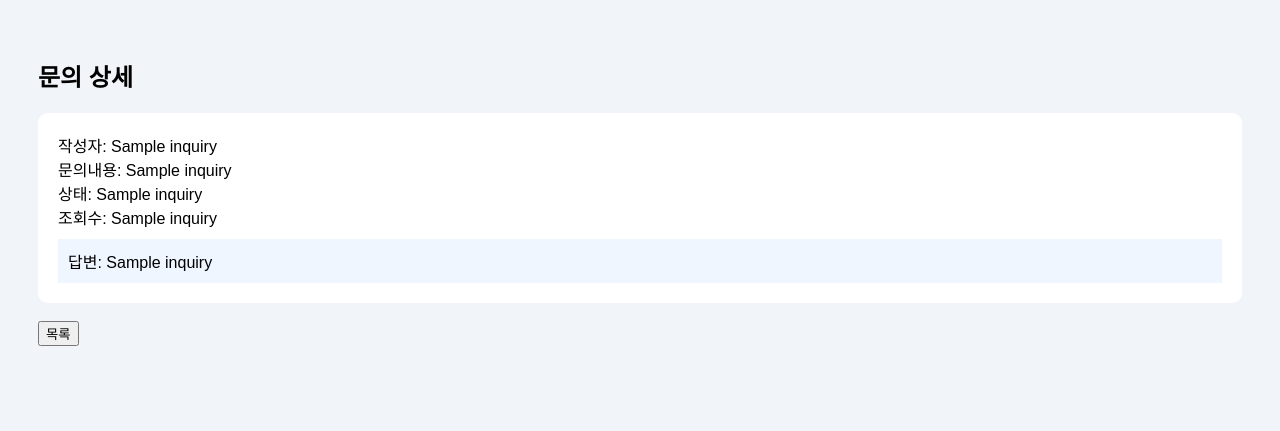
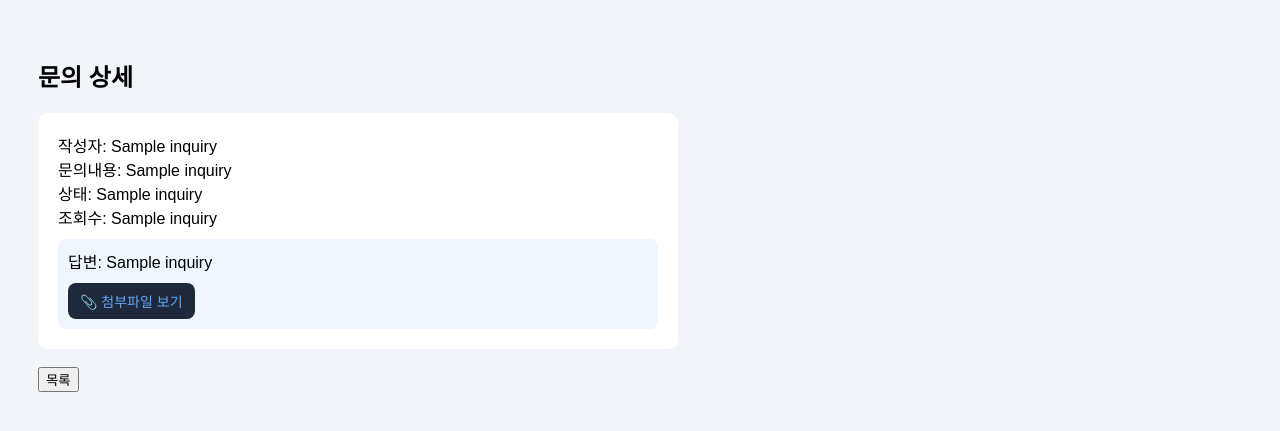
Before and after one commit to hhaening818/sash-company, a Flask app: page /inquiry/1 in a window 1280 px wide. Shown: the top 431 px of the page. Run offline with Flask 3, Linux system fonts and the light colour scheme; a database or web service that is not in the repository returns one stand-in record (values such as "Sample title"); some libraries are stand-ins or nearby versions.

Commit message:
문의 조회 수정

```diff
--- a/app.py
+++ b/app.py
@@ -534,12 +534,21 @@ def search_inquiry():
              if r[2] else "시간 없음"
         )
 
+        file_url = r[4]
+
+        # Cloudinary 압축 URL 생성
+        if file_url and "cloudinary.com" in file_url:
+            file_url = file_url.replace(
+                "/upload/",
+                "/upload/f_auto,q_auto,w_1200/"
+            )
+
         result.append({
             "message": r[0],
             "status": r[1],
             "created_at": created_at,
             "reply": r[3],
-            "file": r[4]
+            "file": file_url
         })
 
     cur.close()
--- a/templates/inquiry_detail.html
+++ b/templates/inquiry_detail.html
@@ -16,12 +16,30 @@ background:#f1f5f9;
 background:white;
 padding:20px;
 border-radius:10px;
+max-width:600px;
 }
 
 .reply{
 background:#eff6ff;
 padding:10px;
 margin-top:10px;
+border-radius:8px;
+}
+
+.file-link{
+display:inline-block;
+margin-top:10px;
+padding:8px 12px;
+background:#1e293b;
+color:#60a5fa;
+border-radius:8px;
+text-decoration:none;
+font-size:14px;
+}
+
+.file-link:hover{
+background:#3b82f6;
+color:white;
 }
 
 </style>
@@ -41,9 +59,19 @@ margin-top:10px;
 
 <div>조회수: {{ inquiry[8] }}</div>
 
+
 {% if inquiry[7] %}
 <div class="reply">
-답변: {{ inquiry[7] }}
+
+<div>답변: {{ inquiry[7] }}</div>
+
+{% if inquiry[8] %}
+{% set file_url = inquiry[8].replace('/upload/', '/upload/f_auto,q_auto,w_1200/') %}
+<a href="{{ file_url }}" target="_blank" class="file-link">
+📎 첨부파일 보기
+</a>
+{% endif %}
+
 </div>
 {% endif %}
 
```
Also changed, not shown: templates/admin.html (+14 -8 lines).
